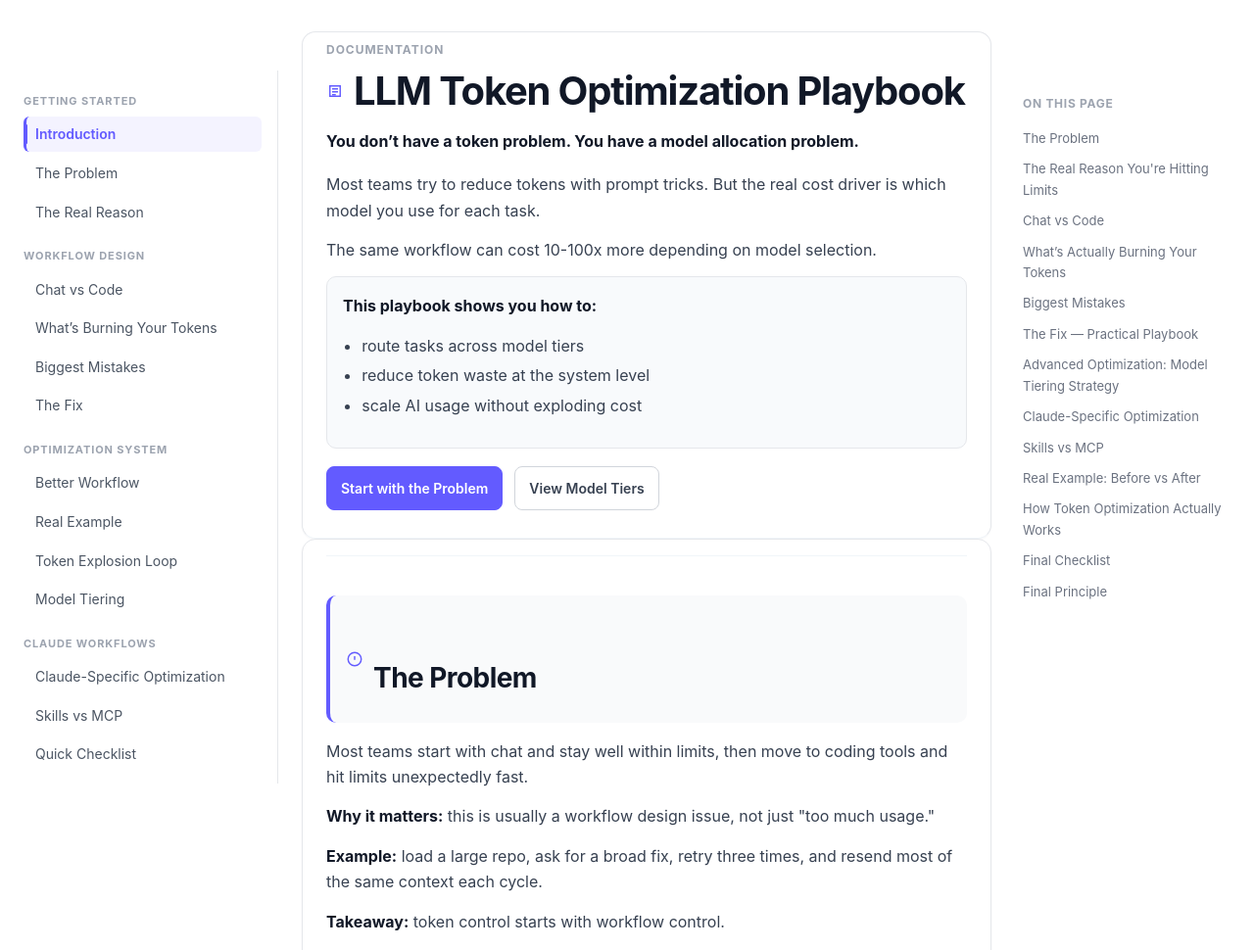
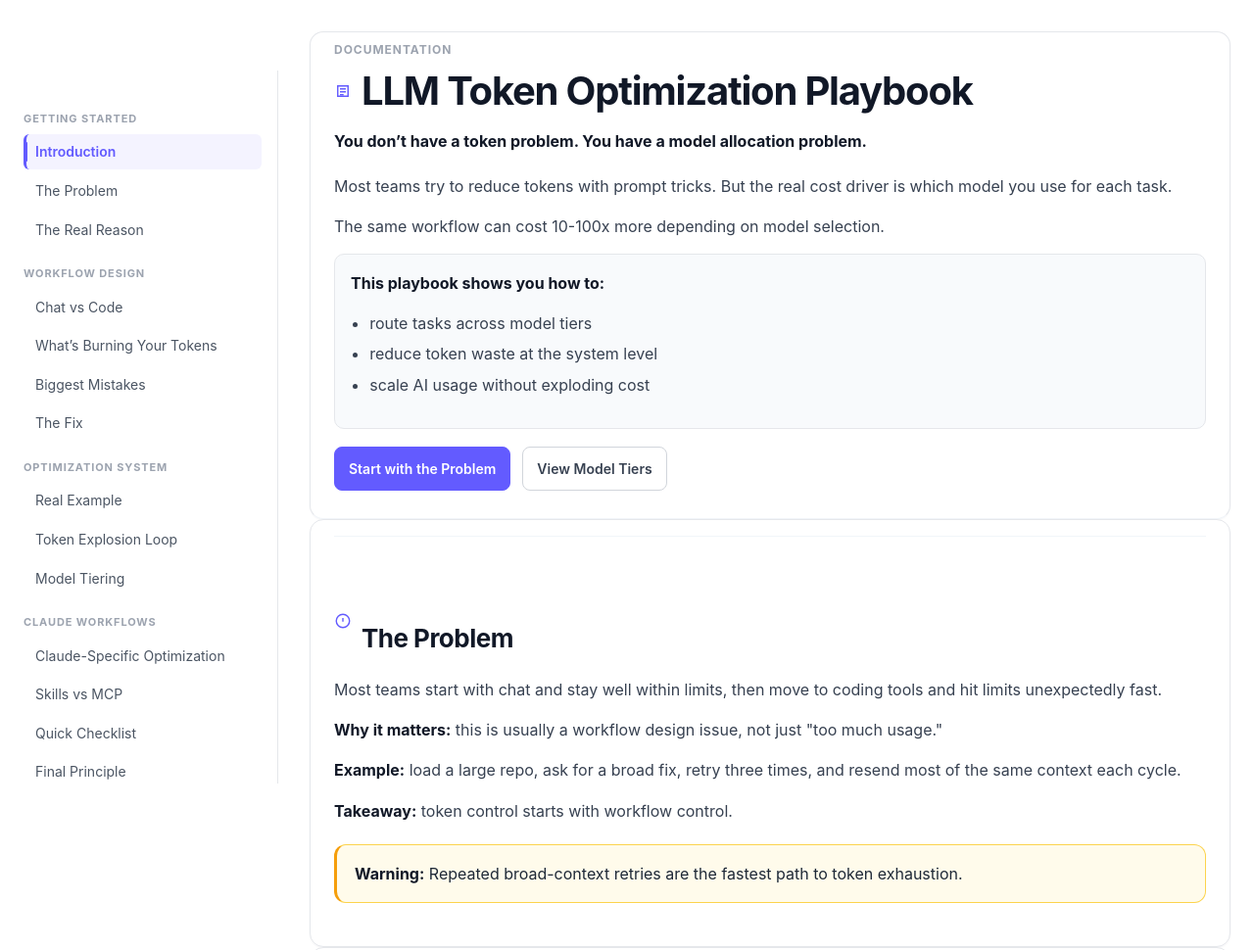
Before and after one commit to shauntoh/llm-token-optimization-playbook, a plain HTML site: page docs/index.html in a window 1280 px wide. Shown: the top 970 px of the page at 98% size. Drawn offline with Linux system fonts and the light colour scheme.

Commit message:
Remove Better Workflow and simplify to two-column docs layout

```diff
--- a/docs/index.html
+++ b/docs/index.html
@@ -32,8 +32,8 @@
 
       .docs-shell {
         display: grid;
-        grid-template-columns: 260px minmax(0, 1fr) 220px;
-        gap: 24px;
+        grid-template-columns: 260px minmax(0, 1fr);
+        gap: 32px;
         width: 100%;
         max-width: 1440px;
         margin: 0 auto;
@@ -45,9 +45,8 @@
       }
 
       .docs-content {
-        max-width: 860px;
+        max-width: 960px;
         width: 100%;
-        margin: 0 auto;
         padding: 32px 0 80px;
       }
 
@@ -73,7 +72,7 @@
         letter-spacing: 0.08em;
         text-transform: uppercase;
         color: #9ca3af;
-        margin: 0 0 8px 0;
+        margin: 18px 0 8px;
       }
 
       .sidebar-nav {
@@ -115,44 +114,6 @@
         width: 2px;
         border-radius: 999px;
         background: var(--accent);
-      }
-
-      .docs-toc {
-        position: sticky;
-        top: 72px;
-        align-self: start;
-        max-height: calc(100vh - 72px);
-        overflow-y: auto;
-        padding: 24px 0 24px 8px;
-      }
-
-      .docs-toc-title {
-        font-size: 12px;
-        font-weight: 700;
-        color: #9ca3af;
-        text-transform: uppercase;
-        letter-spacing: 0.06em;
-        margin-bottom: 10px;
-      }
-
-      .docs-toc-links a {
-        display: block;
-        font-size: 13px;
-        color: #6b7280;
-        text-decoration: none;
-        padding: 5px 0;
-      }
-
-      .docs-toc-links a:hover { color: #111827; }
-
-      .docs-toc-links a.active {
-        color: var(--accent);
-        font-weight: 600;
-      }
-
-      .docs-toc-links a.toc-h3 {
-        padding-left: 12px;
-        font-size: 12px;
       }
 
       .hero-actions {
@@ -264,7 +225,7 @@
       }
 
       section {
-        margin-bottom: 56px;
+        margin-bottom: 52px;
       }
 
       .docs-content .card + .card::before {
@@ -304,27 +265,27 @@
       }
 
       h2 {
-        font-size: 28px;
+        font-size: 26px;
         line-height: 1.2;
         letter-spacing: -0.02em;
         font-weight: 700;
-        margin-top: 56px;
-        margin-bottom: 16px;
+        margin-top: 48px;
+        margin-bottom: 14px;
       }
       h3 {
-        font-size: 20px;
-        line-height: 1.3;
+        font-size: 18px;
+        line-height: 1.35;
         font-weight: 650;
-        margin-top: 32px;
-        margin-bottom: 12px;
-        padding: 8px 10px;
-        border-left: 3px solid #e5e7eb;
-        background: #f8fafc;
-        border-radius: 6px;
+        margin-top: 28px;
+        margin-bottom: 10px;
+        padding: 0;
+        border-left: 0;
+        background: transparent;
+        border-radius: 0;
       }
 
-      p { margin: 0 0 14px; color: #374151; }
-      ul, ol { margin: 0 0 14px; padding-left: 1.2rem; color: #374151; }
+      p { margin: 0 0 14px; font-size: 16px; line-height: 1.7; color: #374151; }
+      ul, ol { margin: 0 0 14px; padding-left: 1.2rem; font-size: 16px; line-height: 1.7; color: #374151; }
       li + li { margin-top: 4px; }
       strong { color: var(--text-strong); }
 
@@ -340,12 +301,11 @@
       }
 
       .section-header {
-        border-radius: 10px;
-        padding: 12px 16px;
-        border-left: 4px solid;
-        margin: 32px 0 16px;
-        background: #f9fafb;
-        border-left-color: var(--accent);
+        border-radius: 0;
+        padding: 0;
+        border-left: 0;
+        margin: 0 0 10px;
+        background: transparent;
       }
 
       .section-red,
@@ -353,8 +313,8 @@
       .section-purple,
       .section-teal,
       .section-green {
-        background: #f9fafb;
-        border-left-color: var(--accent);
+        background: transparent;
+        border-left-color: transparent;
       }
 
       .section-label {
@@ -638,16 +598,6 @@
         to { opacity: 1; transform: translateY(0); }
       }
 
-      @media (max-width: 1200px) {
-        .docs-shell {
-          grid-template-columns: 240px minmax(0, 1fr);
-        }
-
-        .docs-toc {
-          display: none;
-        }
-      }
-
       @media (max-width: 900px) {
         .mode-grid,
         .compare-grid,
@@ -660,12 +610,7 @@
         }
 
         .docs-sidebar {
-          position: static;
-          top: auto;
-          height: auto;
-          border-right: 0;
-          border-bottom: 1px solid #e5e7eb;
-          padding: 16px 0;
+          display: none;
         }
 
         .docs-content {
@@ -706,7 +651,6 @@
         <div class="sidebar-group">
           <p class="sidebar-group-title">Optimization System</p>
           <nav class="sidebar-nav">
-            <a class="sidebar-link" href="#better-workflow">Better Workflow</a>
             <a class="sidebar-link" href="#real-example">Real Example</a>
             <a class="sidebar-link" href="#token-explosion-loop">Token Explosion Loop</a>
             <a class="sidebar-link" href="#model-tiering">Model Tiering</a>
@@ -900,16 +844,6 @@
           <li><strong>Sequence tools intentionally.</strong> Chat for decisions, code tool for edits, local systems for validation. This prevents repeated mixed-mode overhead.</li>
         </ol>
         <p><strong>Example:</strong> define target files and acceptance tests in chat, then run one scoped execution pass in the code tool.</p>
-        <div class="section-card" id="better-workflow">
-          <h3>Better Workflow</h3>
-          <div class="stack">
-            <div class="stack-item"><strong>Chat</strong><br />Think / Plan</div>
-            <div class="stack-sep"></div>
-            <div class="stack-item"><strong>Code Tool</strong><br />Execute</div>
-            <div class="stack-sep"></div>
-            <div class="stack-item"><strong>Local Validation</strong><br />Run + Verify</div>
-          </div>
-        </div>
         <div class="callout.tip"><strong>Tip:</strong> Aim for one focused execution pass per problem slice.</div>
       </section>
 
@@ -1206,41 +1140,12 @@
       </div>
       </main>
 
-      <aside class="docs-toc" aria-label="In-page contents">
-        <div class="docs-toc-title">On This Page</div>
-        <nav class="docs-toc-links" id="docsTocLinks"></nav>
-      </aside>
     </div>
 
     <button class="back-to-top" id="backToTop" type="button">Back to top</button>
     <script>
       (function () {
         var sidebarLinks = Array.from(document.querySelectorAll(".sidebar-nav a"));
-        var tocContainer = document.getElementById("docsTocLinks");
-        var headingTargets = Array.from(document.querySelectorAll(".docs-content h2, .docs-content h3"));
-        var tocLinks = [];
-
-        headingTargets.forEach(function (heading) {
-          var tag = heading.tagName.toLowerCase();
-          var id = heading.id;
-          if (!id && tag === "h2") {
-            id = heading.closest("section") && heading.closest("section").id;
-          }
-          if (!id) return;
-          if (!heading.id) {
-            heading.id = id;
-          }
-          var link = document.createElement("a");
-          link.href = "#" + id;
-          link.textContent = heading.textContent.replace("🔁 ", "").trim();
-          if (tag === "h3") {
-            link.classList.add("toc-h3");
-          }
-          tocContainer.appendChild(link);
-          tocLinks.push(link);
-        });
-
-        var allNavLinks = sidebarLinks.concat(tocLinks);
         var sections = sidebarLinks
           .map(function (link) {
             var id = link.getAttribute("href");
@@ -1254,7 +1159,7 @@
             entries.forEach(function (entry) {
               if (!entry.isIntersecting) return;
               var id = "#" + entry.target.id;
-              allNavLinks.forEach(function (link) {
+              sidebarLinks.forEach(function (link) {
                 link.classList.toggle("active", link.getAttribute("href") === id);
               });
             });
```
